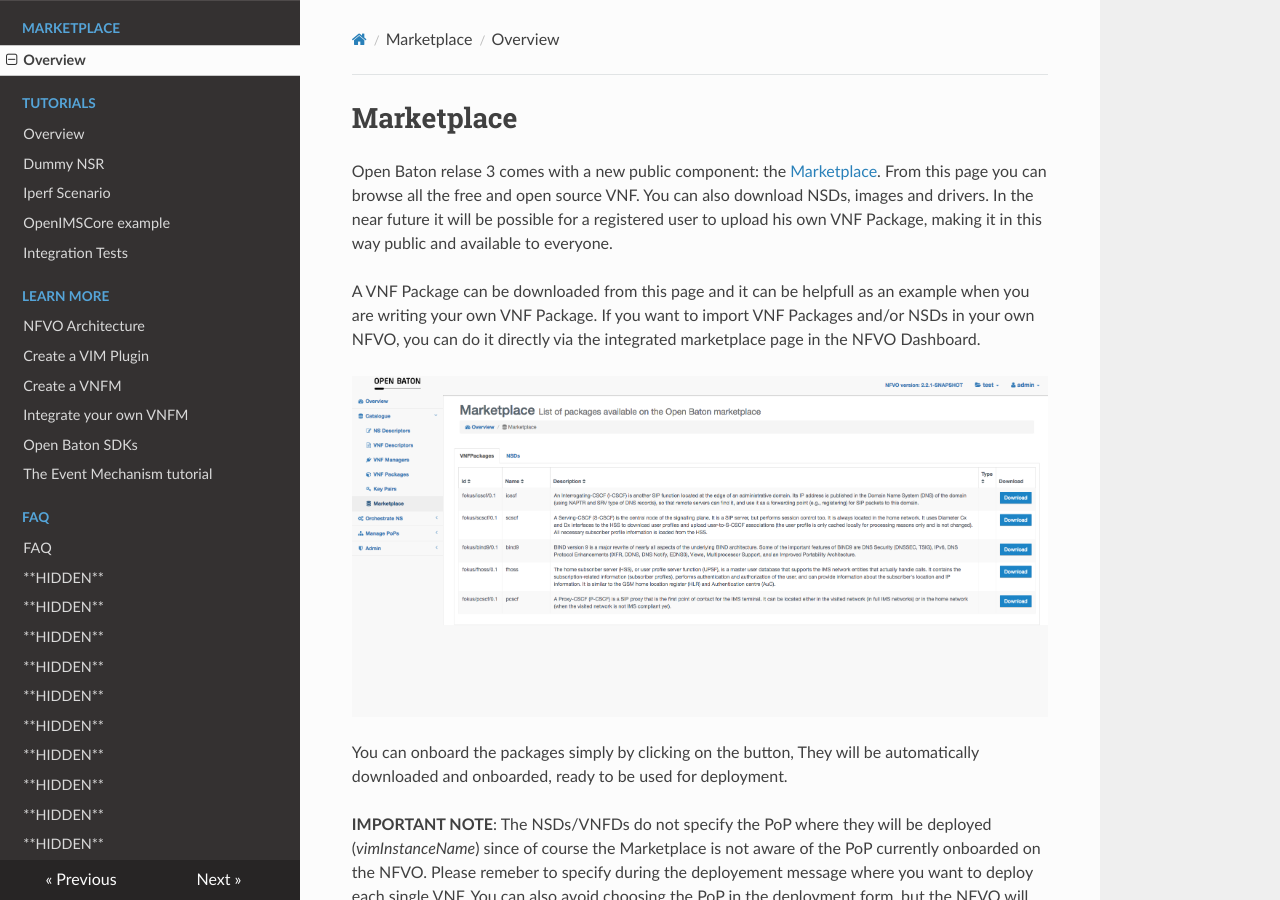
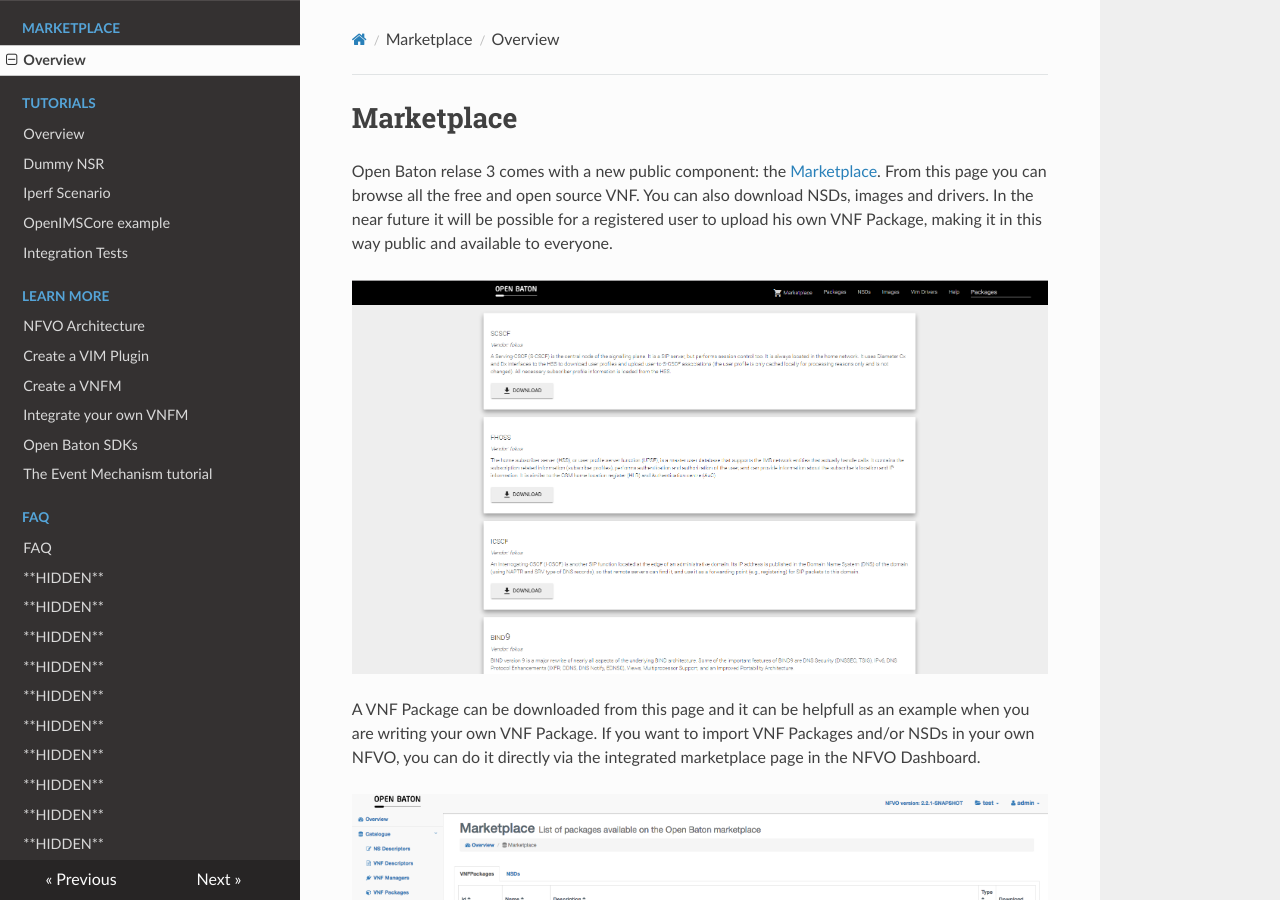
Before and after one commit to openbaton/docs, an MkDocs documentation site: the page built from docs/marketplace.md, in a window 1280 px wide and 900 px high. Built offline with MkDocs 1.6.1, drawn with Linux system fonts in a browser that asks for light colours; nearby versions of some CDN libraries; old or Windows-style settings are respelled for this version of MkDocs.

Commit message:
imp: added web marketplace img

```diff
--- a/docs/marketplace.md
+++ b/docs/marketplace.md
@@ -11,3 +13,4 @@
 **IMPORTANT NOTE**: The NSDs/VNFDs do not specify the PoP where they will be deployed (_vimInstanceName_) since of course the Marketplace is not aware of the PoP currently onboarded on the NFVO. Please remeber to specify during the deployement message where you want to deploy each single VNF. You can also avoid choosing the PoP in the deployment form, but the NFVO will choose randomly between the available onboarded PoPs.
 
 [nfvo-marketplace-page]:images/nfvo-marketplace-page.png
+[marketplace-public]:images/marketplace-front.png
```
Also changed, not shown: other parts of docs/marketplace.md (+2 -0 lines).
